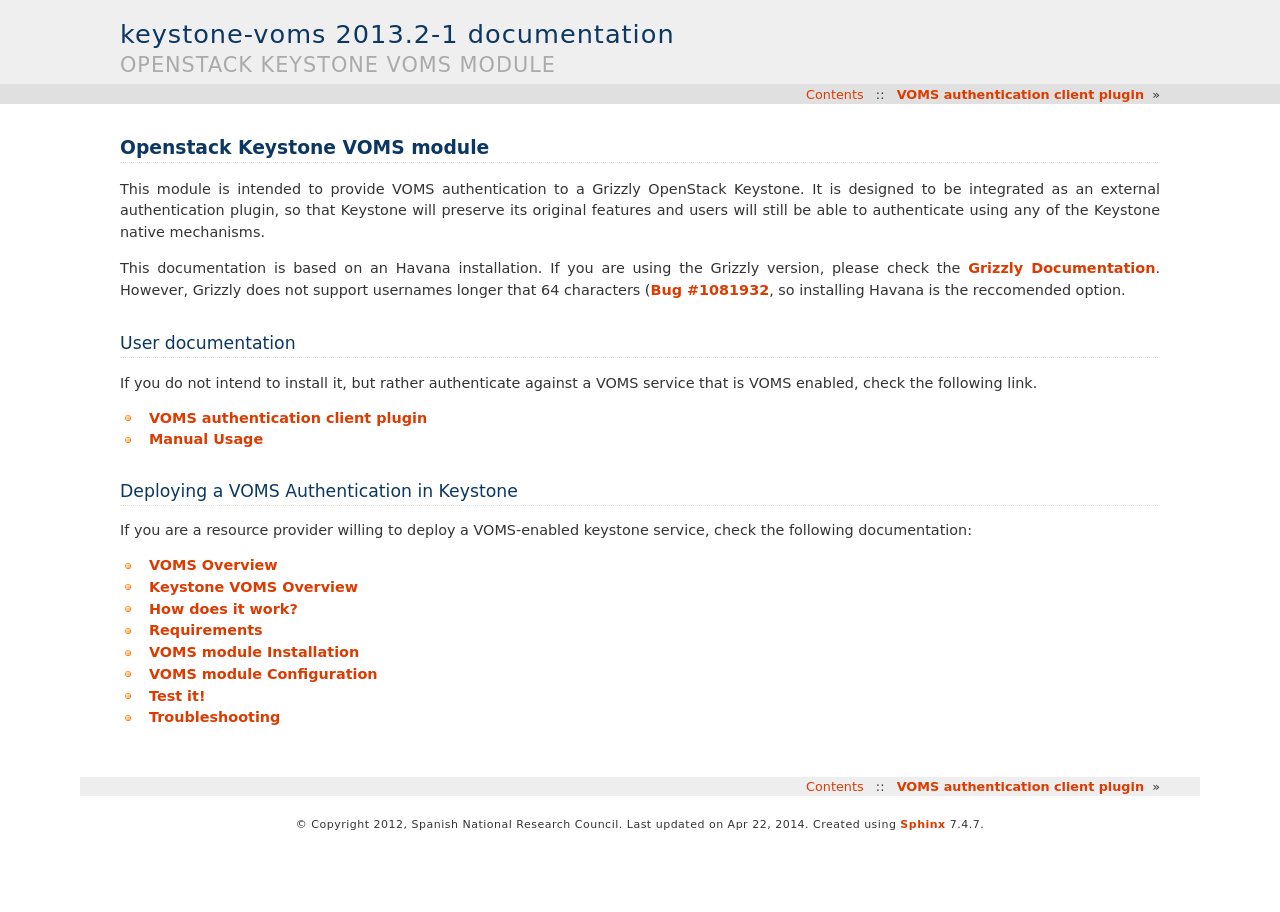
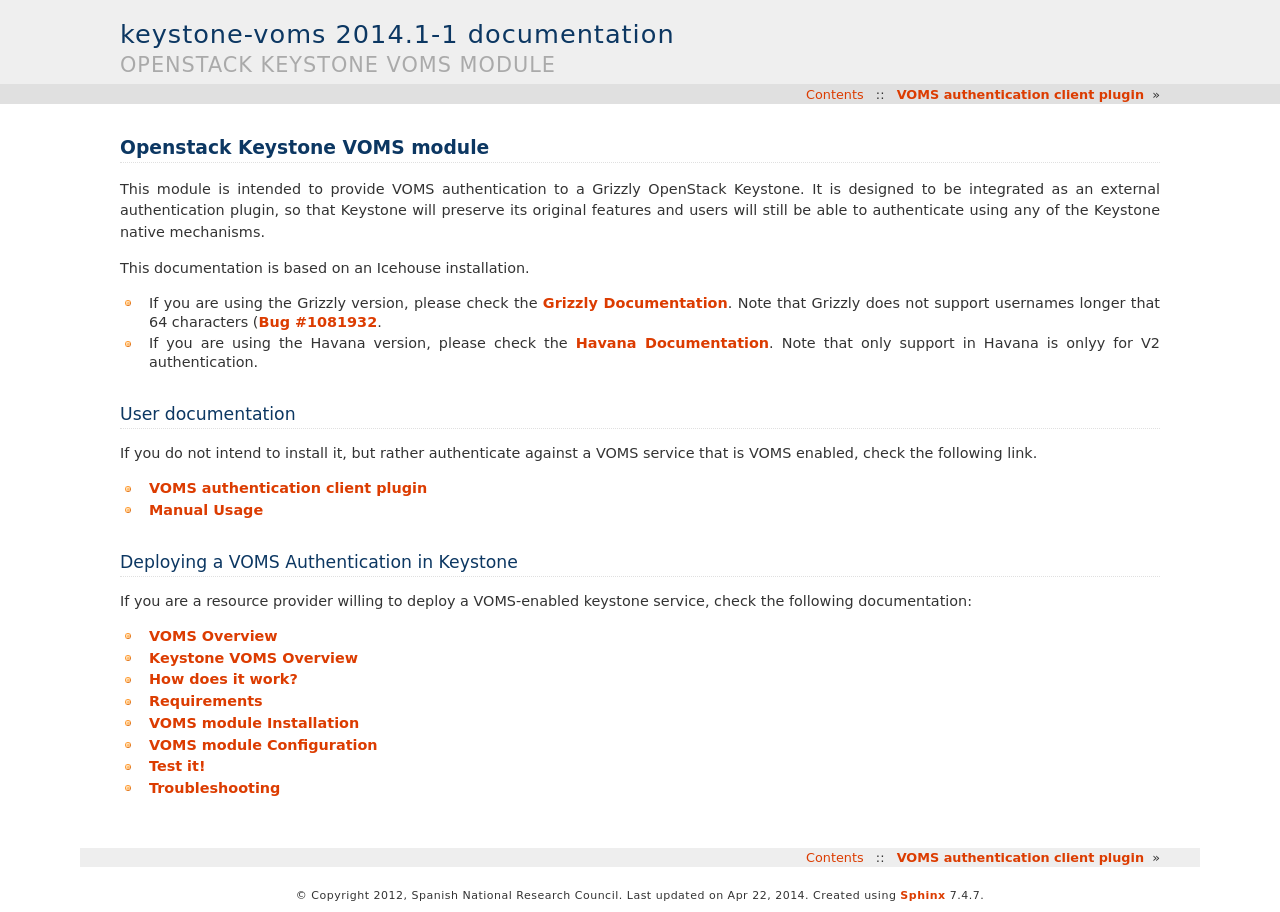
Before and after one commit to IFCA-Advanced-Computing/keystone-voms, a Sphinx documentation site: the page built from doc/source/index.rst, in a window 1280 px wide. Built offline with Sphinx 7.4.7, drawn with Linux system fonts in a browser that asks for light colours.

Commit message:
Update Havana/2013.2 refs to Icehouse/2014.1

```diff
--- a/doc/source/conf.py
+++ b/doc/source/conf.py
@@ -62,9 +62,9 @@
 # built documents.
 #
 # The short X.Y version.
-version = '2013.2'
+version = '2014.1'
 # The full version, including alpha/beta/rc tags.
-release = '2013.2-1'
+release = '2014.1-1'
 
 # The language for content autogenerated by Sphinx. Refer to documentation
 # for a list of supported languages.
--- a/doc/source/index.rst
+++ b/doc/source/index.rst
@@ -8,12 +8,15 @@
 features and users will still be able to authenticate using any of the
 Keystone native mechanisms.
 
-This documentation is based on an Havana installation. If you are using
-the Grizzly version, please check the `Grizzly Documentation
-<http://keystone-voms.readthedocs.org/en/stable-grizzly/>`_. However, Grizzly
-does not support usernames longer that 64 characters (`Bug #1081932
-<https://bugs.launchpad.net/keystone/+bug/1081932>`_, so installing Havana is
-the reccomended option.
+This documentation is based on an Icehouse installation.
+
+* If you are using the Grizzly version, please check the `Grizzly
+  Documentation <http://keystone-voms.readthedocs.org/en/stable-grizzly/>`_.
+  Note that Grizzly does not support usernames longer that 64 characters
+  (`Bug #1081932 <https://bugs.launchpad.net/keystone/+bug/1081932>`_.
+* If you are using the Havana version, please check the `Havana
+  Documentation <http://keystone-voms.readthedocs.org/en/stable-havana/>`_.
+  Note that only support in Havana is onlyy for V2 authentication.
 
 User documentation
 ==================
--- a/doc/source/installation.rst
+++ b/doc/source/installation.rst
@@ -1,7 +1,7 @@
 VOMS module Installation
 ========================
 
-This module assumes that keystone is at least running the Havana version.
+This module assumes that keystone is at least running the Icehouse.
 If you are using the Grizzly version, please check the `Grizzly Documentation
 <http://keystone-voms.readthedocs.org/en/stable-grizzly/>`_.
 
@@ -21,7 +21,7 @@
 
     sudo pip uninstall keystone-voms
 
-With a running Havana installation, simply install this egg. In the upper-level
+With a running Icehouse, simply install this egg. In the upper-level
 directory run ``python setup.py install``::
 
     git clone git://github.com/IFCA/keystone-voms.git -b stable/havana
@@ -34,7 +34,7 @@
 The authentication module is a WSGI middleware that performs the authentication
 and passes the authenticated user down to keystone. Add the VOMS filter to your
 paste configuration file ``/etc/keystone/keystone-paste.ini`` (note that in
-Havana the paste configuration has been moved to a separate configuration file
+Icehouse paste configuration has been moved to a separate configuration file
 and it is not anymore in the same file as the Keystone configuration). First,
 add the VOMS filter as follows::
 
--- a/doc/source/overview.rst
+++ b/doc/source/overview.rst
@@ -9,7 +9,7 @@
 Keystone VOMS Overview
 ======================
 
-Follow this guide to enable your Keystone running in the Havana version to be
+Follow this guide to enable your Keystone running in the Icehouse version to be
 used with VOMS authentication. No modifications in the DB are needed, since it
 will be installed as an external plugin. Therefore, your Keystone will be usable
 with any other authentication mechanism that you had implemented (such as the
--- a/doc/source/requirements.rst
+++ b/doc/source/requirements.rst
@@ -6,7 +6,7 @@
 an HTTP server (Apache will be used in this documentation, but any webserver
 could make it).
 
-* Keystone >= Havana.
+* Keystone Icehouse.
 * EUgridPMA CA certificates at the latest version.
 * fetch-crl package.
 * VOMS libraries.
@@ -105,7 +105,7 @@
 
 To run Keystone as a WSGI applicantion you must create a WSGI script as the one
 already included in the  `Github Keystone repository
-<https://github.com/openstack/keystone/blob/stable/havana/httpd/keystone.py>`_.
+<https://github.com/openstack/keystone/blob/stable/icehouse/httpd/keystone.py>`_.
 Copy this script to ``/usr/lib/cgi-bin/keystone/keystone.py`` and create the
 following links::
 
--- a/setup.cfg
+++ b/setup.cfg
@@ -1,6 +1,6 @@
 [metadata]
 name = python-keystone-voms
-summary = Keystone VOMS module for Keystone (havana).
+summary = Keystone VOMS module for Keystone (Icehouse).
 description-file =
     README.md
 author = Spanish National Research Council (CSIC)
```
Also changed, not shown: README.md (+1 -1 lines), TESTING.md (+1 -1 lines), .travis.yml, 1 other file.
